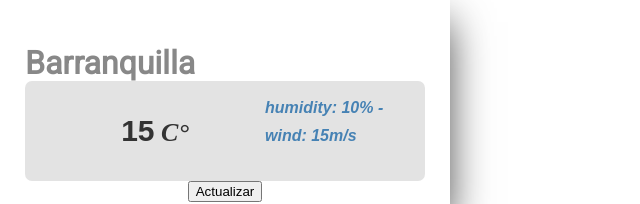
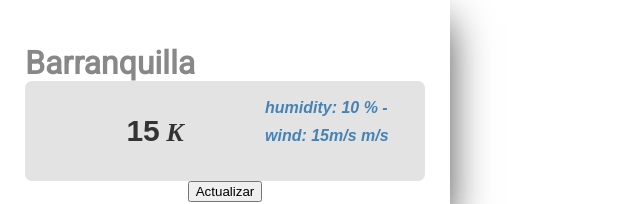
Before and after one commit to darrubla/React_JS_Course, a React (Create React App) app in the folder weather-app/: page / in a window 1280 px wide. Shown: the top 204 px of the page, without its empty margins (0-640 px from the left). Built offline with nearby package versions, Linux system fonts and the light colour scheme.

Commit message:
11/01/2019

```diff
--- a/weather-app/src/components/WeatherLocation/WeatherData/WeatherExtraInfo.js
+++ b/weather-app/src/components/WeatherLocation/WeatherData/WeatherExtraInfo.js
@@ -1,18 +1,18 @@
 import React from 'react';
-import PropTypes from 'prop-types';
+// import PropTypes from 'prop-types';
 import "./styles.css";
 
 
 const WeatherExtraInfo = ({humidity, wind}) => (
     <div className="weather-extra-info">
-      <span className="extra-info-text">{`humidity: ${humidity}% - `}</span>
-      <span className="extra-info-text">{`wind: ${wind}`}</span>
+      <span className="extra-info-text">{`humidity: ${humidity} % - `}</span>
+      <span className="extra-info-text">{`wind: ${wind} m/s`}</span>
   </div>
 );
-WeatherExtraInfo.propTypes = {
-    humidity: PropTypes.number.isRequired,
-    wind: PropTypes.string.isRequired,
-};
+// WeatherExtraInfo.propTypes = {
+//     humidity: PropTypes.number.isRequired,
+//     wind: PropTypes.string.isRequired,
+// };
 
 
 export default WeatherExtraInfo;
--- a/weather-app/src/components/WeatherLocation/WeatherData/WeatherTemperature.js
+++ b/weather-app/src/components/WeatherLocation/WeatherData/WeatherTemperature.js
@@ -1,17 +1,17 @@
 import React from 'react';
-import PropTypes from 'prop-types';
+// import PropTypes from 'prop-types';
 import "./styles.css";
 
 
 const WeatherTemperature = ({ temperature }) =>(
     <div className="weather-temperature">
         <span className="temperature-value">{`${temperature}`}</span>
-        <span className="temperature">{' C°'}</span>
+        <span className="temperature">{' K'}</span>
     </div>
 );
 
-WeatherTemperature.propTypes = {
-    temperature: PropTypes.number.isRequired,
-};
+// WeatherTemperature.propTypes = {
+//     temperature: PropTypes.number.isRequired,
+// };
 
 export default WeatherTemperature;
--- a/weather-app/src/components/WeatherLocation/index.js
+++ b/weather-app/src/components/WeatherLocation/index.js
@@ -35,13 +35,26 @@ class WeatherLocation extends Component {
             return resolve.json();
         }).then(data =>{
             console.log(data);
+            var temp = data.main.temp;
+            var humd = data.main.humidity;
+            var wind_speed = data.wind.speed
+
+            console.log(temp, humd, wind_speed);
+
+            const new_data = {
+                temperature: temp,
+                humidity: humd,
+                wind: wind_speed,
+            }
+
+            this.setState({
+                data: new_data,
+            });
+
             debugger;
         });
 
         console.log("Hola, si funciona el botón actualizar");
-        // this.setState({
-        //     data: data2,
-        // });
     }
     render() {
         const {city, data} = this.state;
```
